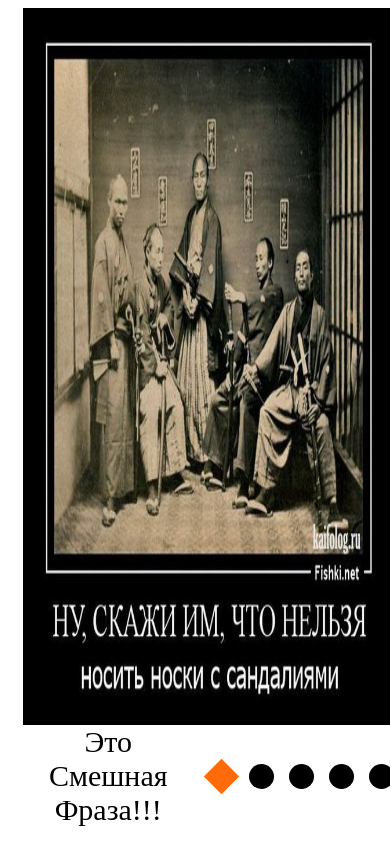
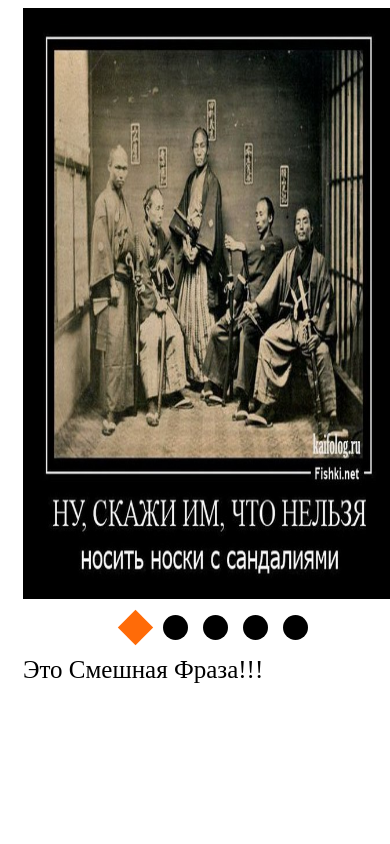
Before and after one commit to yuraCOM/cssMemSlider, a plain HTML site: page cssMemSlider/index.html in a window 390 px wide. Drawn offline with Linux system fonts and the light colour scheme.

Commit message:
fix: correct css
fix: correct css

```diff
--- a/cssMemSlider/style.css
+++ b/cssMemSlider/style.css
@@ -93,11 +93,23 @@ body{
     100% {opacity: 1}
 }
 
-/*@media (max-width: 420px) {*/
-/*    .slider-wrap {*/
-/*        height: 70vh;*/
-/*    }*/
-/*    .slider-info-and-dots {*/
-/*        flex-direction: column;*/
-/*    }*/
-/*}*/
+@media (max-width: 425px) {
+    .container {
+         text-align: start;
+    }
+    .slider-wrap {
+        height: 70vh;
+    }
+    .slider-info-and-dots {
+        flex-direction: column;
+    }
+    .slider-info-and-dots {
+        flex-direction: column-reverse;
+    }
+    .phase {
+        font-size: 25px;
+    }
+    .slider-info {
+        align-self: flex-start;
+    }
+}
```
